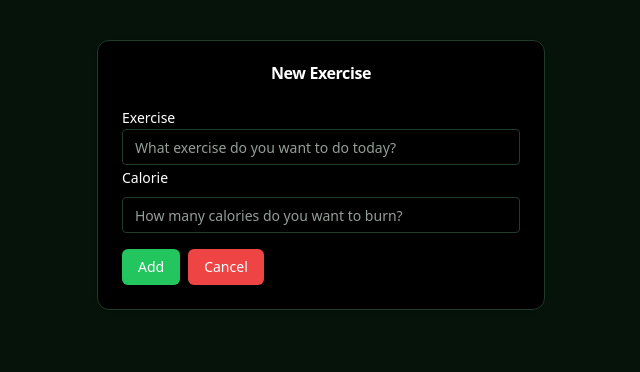
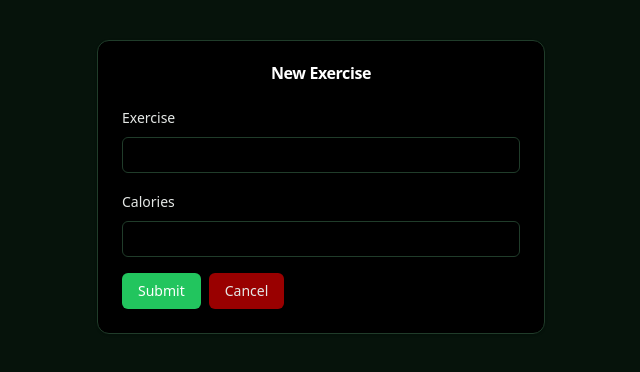
Before and after one commit to mdickynovaldi/growbit, a React (Vite) app: page /new in a window 1280 px wide. Shown: the top 372 px of the page, without its empty margins (319-959 px from the left). Built offline with nearby package versions, Linux system fonts and the light colour scheme.

Commit message:
Feat: use Zod and React-Hook Form for falidation Form

```diff
--- a/package.json
+++ b/package.json
@@ -10,6 +10,7 @@
     "preview": "vite preview"
   },
   "dependencies": {
+    "@hookform/resolvers": "^3.9.0",
     "@radix-ui/react-dialog": "^1.1.1",
     "@radix-ui/react-dropdown-menu": "^2.1.1",
     "@radix-ui/react-icons": "^1.3.0",
@@ -24,11 +25,13 @@
     "nanoid": "3",
     "react": "^18.3.1",
     "react-dom": "^18.3.1",
+    "react-hook-form": "^7.53.0",
     "react-router-dom": "^6.26.2",
     "sort-by": "^1.2.0",
     "tailwind-merge": "^2.5.2",
     "tailwindcss-animate": "^1.0.7",
-    "vaul": "^1.0.0"
+    "vaul": "^1.0.0",
+    "zod": "^3.23.8"
   },
   "devDependencies": {
     "@eslint/js": "^9.9.0",
--- /dev/null
+++ b/src/components/ui/form.tsx
@@ -0,0 +1,176 @@
+import * as React from "react"
+import * as LabelPrimitive from "@radix-ui/react-label"
+import { Slot } from "@radix-ui/react-slot"
+import {
+  Controller,
+  ControllerProps,
+  FieldPath,
+  FieldValues,
+  FormProvider,
+  useFormContext,
+} from "react-hook-form"
+
+import { cn } from "@/lib/utils"
+import { Label } from "@/components/ui/label"
+
+const Form = FormProvider
+
+type FormFieldContextValue<
+  TFieldValues extends FieldValues = FieldValues,
+  TName extends FieldPath<TFieldValues> = FieldPath<TFieldValues>
+> = {
+  name: TName
+}
+
+const FormFieldContext = React.createContext<FormFieldContextValue>(
+  {} as FormFieldContextValue
+)
+
+const FormField = <
+  TFieldValues extends FieldValues = FieldValues,
+  TName extends FieldPath<TFieldValues> = FieldPath<TFieldValues>
+>({
+  ...props
+}: ControllerProps<TFieldValues, TName>) => {
+  return (
+    <FormFieldContext.Provider value={{ name: props.name }}>
+      <Controller {...props} />
+    </FormFieldContext.Provider>
+  )
+}
+
+const useFormField = () => {
+  const fieldContext = React.useContext(FormFieldContext)
+  const itemContext = React.useContext(FormItemContext)
+  const { getFieldState, formState } = useFormContext()
+
+  const fieldState = getFieldState(fieldContext.name, formState)
+
+  if (!fieldContext) {
+    throw new Error("useFormField should be used within <FormField>")
+  }
+
+  const { id } = itemContext
+
+  return {
+    id,
+    name: fieldContext.name,
+    formItemId: `${id}-form-item`,
+    formDescriptionId: `${id}-form-item-description`,
+    formMessageId: `${id}-form-item-message`,
+    ...fieldState,
+  }
+}
+
+type FormItemContextValue = {
+  id: string
+}
+
+const FormItemContext = React.createContext<FormItemContextValue>(
+  {} as FormItemContextValue
+)
+
+const FormItem = React.forwardRef<
+  HTMLDivElement,
+  React.HTMLAttributes<HTMLDivElement>
+>(({ className, ...props }, ref) => {
+  const id = React.useId()
+
+  return (
+    <FormItemContext.Provider value={{ id }}>
+      <div ref={ref} className={cn("space-y-2", className)} {...props} />
+    </FormItemContext.Provider>
+  )
+})
+FormItem.displayName = "FormItem"
+
+const FormLabel = React.forwardRef<
+  React.ElementRef<typeof LabelPrimitive.Root>,
+  React.ComponentPropsWithoutRef<typeof LabelPrimitive.Root>
+>(({ className, ...props }, ref) => {
+  const { error, formItemId } = useFormField()
+
+  return (
+    <Label
+      ref={ref}
+      className={cn(error && "text-destructive", className)}
+      htmlFor={formItemId}
+      {...props}
+    />
+  )
+})
+FormLabel.displayName = "FormLabel"
+
+const FormControl = React.forwardRef<
+  React.ElementRef<typeof Slot>,
+  React.ComponentPropsWithoutRef<typeof Slot>
+>(({ ...props }, ref) => {
+  const { error, formItemId, formDescriptionId, formMessageId } = useFormField()
+
+  return (
+    <Slot
+      ref={ref}
+      id={formItemId}
+      aria-describedby={
+        !error
+          ? `${formDescriptionId}`
+          : `${formDescriptionId} ${formMessageId}`
+      }
+      aria-invalid={!!error}
+      {...props}
+    />
+  )
+})
+FormControl.displayName = "FormControl"
+
+const FormDescription = React.forwardRef<
+  HTMLParagraphElement,
+  React.HTMLAttributes<HTMLParagraphElement>
+>(({ className, ...props }, ref) => {
+  const { formDescriptionId } = useFormField()
+
+  return (
+    <p
+      ref={ref}
+      id={formDescriptionId}
+      className={cn("text-[0.8rem] text-muted-foreground", className)}
+      {...props}
+    />
+  )
+})
+FormDescription.displayName = "FormDescription"
+
+const FormMessage = React.forwardRef<
+  HTMLParagraphElement,
+  React.HTMLAttributes<HTMLParagraphElement>
+>(({ className, children, ...props }, ref) => {
+  const { error, formMessageId } = useFormField()
+  const body = error ? String(error?.message) : children
+
+  if (!body) {
+    return null
+  }
+
+  return (
+    <p
+      ref={ref}
+      id={formMessageId}
+      className={cn("text-[0.8rem] font-medium text-destructive", className)}
+      {...props}
+    >
+      {body}
+    </p>
+  )
+})
+FormMessage.displayName = "FormMessage"
+
+export {
+  useFormField,
+  Form,
+  FormItem,
+  FormLabel,
+  FormControl,
+  FormDescription,
+  FormMessage,
+  FormField,
+}
--- a/src/main.tsx
+++ b/src/main.tsx
@@ -12,7 +12,7 @@
 import { loader as editLoader } from "@/modules/exercise/data";
 import { action as destroyAction } from "@/routes/destroy";
 import { NotFound } from "@/routes/404";
-import { New, action as newAction } from "@/routes/new";
+import { New } from "@/routes/new";
 import { Edit, action as editAction } from "@/routes/edit";
 import { loader as rootLoader, Root } from "@/routes/root";
 import { Home } from "@/routes/home";
@@ -32,7 +32,6 @@
       {
         path: "new",
         element: <New />,
-        action: newAction,
       },
       {
         path: "edit/:id",
--- a/src/routes/new.tsx
+++ b/src/routes/new.tsx
@@ -1,35 +1,58 @@
-import { Form, Link, redirect, useNavigation } from "react-router-dom";
+import { Link, useNavigation } from "react-router-dom";
 import { nanoid } from "nanoid";
+import { useForm } from "react-hook-form";
+import { z } from "zod";
+import { zodResolver } from "@hookform/resolvers/zod";
 
 import { createExercise } from "@/modules/exercise/data";
 import { ExerciseItem } from "@/modules/exercise/types";
 
 import { Input } from "@/components/ui/input";
 import { Card, CardContent, CardHeader, CardTitle } from "@/components/ui/card";
-import { Label } from "@/components/ui/label";
+import { Form } from "@/components/ui/form";
+
+import {
+  FormControl,
+  FormField,
+  FormItem,
+  FormLabel,
+  FormMessage,
+} from "@/components/ui/form";
 import { Button } from "@/components/ui/button";
 
-export async function action({ request }: { request: Request }) {
-  const formData = await request.formData();
-  let calories = Number(formData.get("exercise-calories"));
-  if (calories > 1000) {
-    calories = 1000;
-  } else if (calories < 0) {
-    calories = 0;
-  }
+type ExerciseForm = z.infer<typeof ExerciseFormSchema>;
+
+const ExerciseFormSchema = z.object({
+  exercise: z
+    .string()
+    .min(1, "Exercise is required")
+    .max(10, "Exercise maximal 10 characters"),
+  calories: z
+    .number()
+    .min(0, "Calories is required")
+    .max(1000, "Calories maximal 1000"),
+});
+
+export function New() {
+  const form = useForm<ExerciseForm>({
+    resolver: zodResolver(ExerciseFormSchema),
+  });
+
+  const { handleSubmit, control, reset } = form;
+  const navigation = useNavigation();
+  const isSubmitting = navigation.state === "submitting";
+
+  const onSubmit = handleSubmit(async (data) => {
     const updates: ExerciseItem = {
       id: nanoid(),
-    title: formData.get("exercise-name") as string,
-    calories: calories,
+      title: data.exercise,
+      calories: Number(data.calories), // Konversi string ke number
       createdAt: Date.now(),
     };
     await createExercise(updates);
-  return redirect("/");
-}
-
-export function New() {
-  const navigation = useNavigation();
-  const isSubmitting = navigation.state === "submitting";
+    reset();
+    window.location.href = "/";
+  });
   return (
     <Card className="w-full max-w-md mx-auto my-10 md:my-10">
       <CardHeader>
@@ -37,40 +60,51 @@
       </CardHeader>
       <CardContent className="space-y-4">
         <div className="space-y-2">
-          <Form method="post">
-            <Label htmlFor="exercise-name" className="text-white">
-              Exercise
-            </Label>
+          <Form {...form}>
+            <form onSubmit={onSubmit} className="space-y-4">
+              <FormField
+                control={control}
+                name="exercise"
+                render={({ field }) => {
+                  return (
+                    <FormItem>
+                      <FormLabel>Exercise</FormLabel>
+                      <FormControl>
+                        <Input type="text" {...field} />
+                      </FormControl>
+                      <FormMessage />
+                    </FormItem>
+                  );
+                }}
+              />
+              <FormField
+                control={control}
+                name="calories"
+                render={({ field }) => {
+                  return (
+                    <FormItem>
+                      <FormLabel>Calories</FormLabel>
+                      <FormControl>
                         <Input
-              id="exercise-name"
-              name="exercise-name"
-              placeholder="What exercise do you want to do today?"
-              className="text-white rounded"
+                          type="number"
+                          {...field}
+                          onChange={(e) =>
+                            field.onChange(Number(e.target.value))
+                          }
                         />
-            <Label htmlFor="exercise-calories" className="text-white mt-4">
-              Calorie
-            </Label>
-            <Input
-              id="exercise-calories"
-              name="exercise-calories"
-              type="number"
-              placeholder="How many calories do you want to burn?"
-              className="text-white rounded mt-2 mb-4"
+                      </FormControl>
+                      <FormMessage />
+                    </FormItem>
+                  );
+                }}
               />
-            {isSubmitting ? (
-              <div className="flex gap-2 ">
               <Button type="submit" disabled={isSubmitting}>
-                  Adding...
+                {isSubmitting ? "Submitting..." : "Submit"}
               </Button>
-              </div>
-            ) : (
-              <div className="flex gap-2 ">
-                <Button type="submit">Add</Button>
-                <Link to="/">
-                  <Button variant="cancel">Cancel</Button>
-                </Link>
-              </div>
-            )}
+              <Button type="button" variant="destructive" className="ml-2">
+                <Link to="/">Cancel</Link>
+              </Button>
+            </form>
           </Form>
         </div>
       </CardContent>
```
Also changed, not shown: 1 other file (tests, documents, lock files or other folders). Lines whose indentation alone changed are shown as unchanged.
